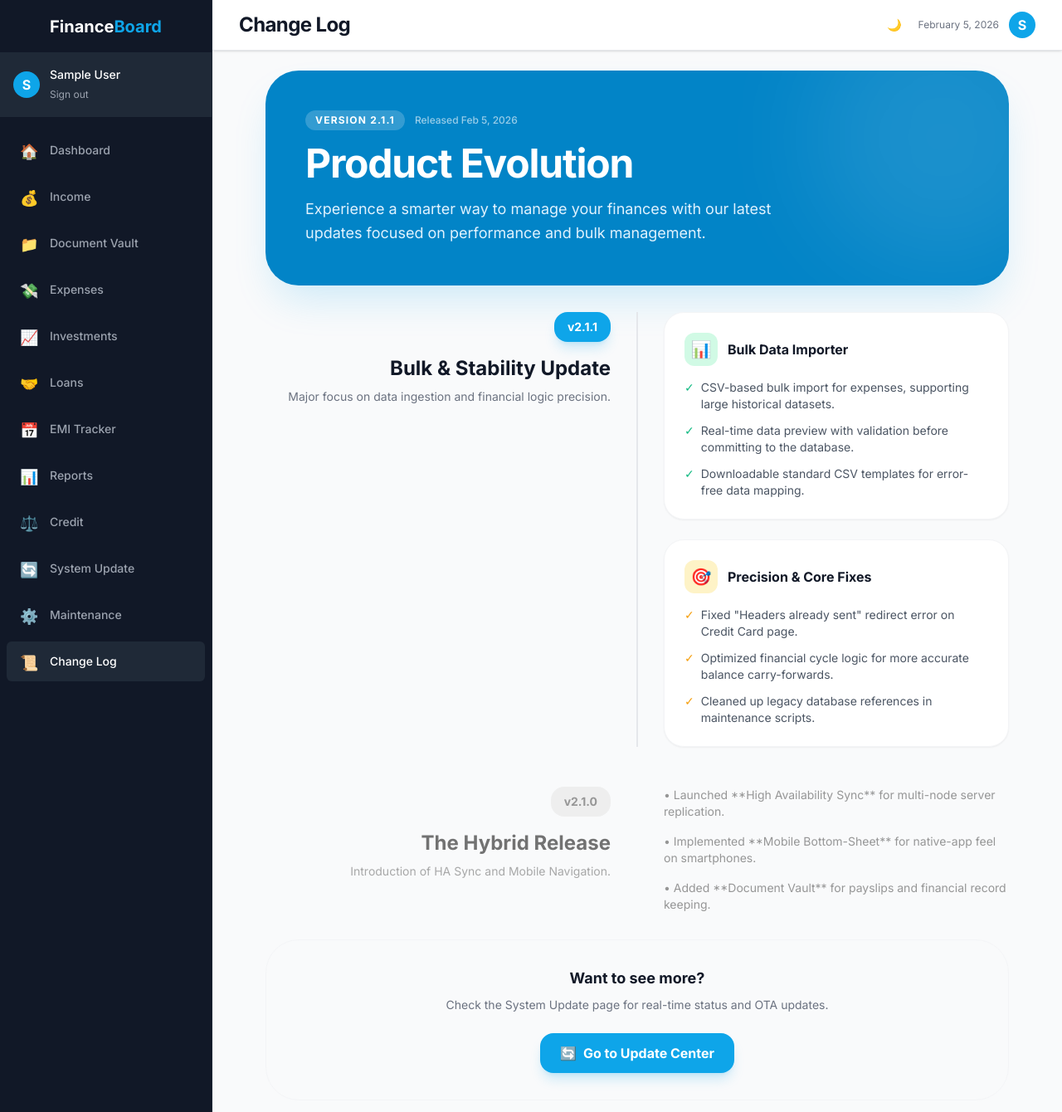
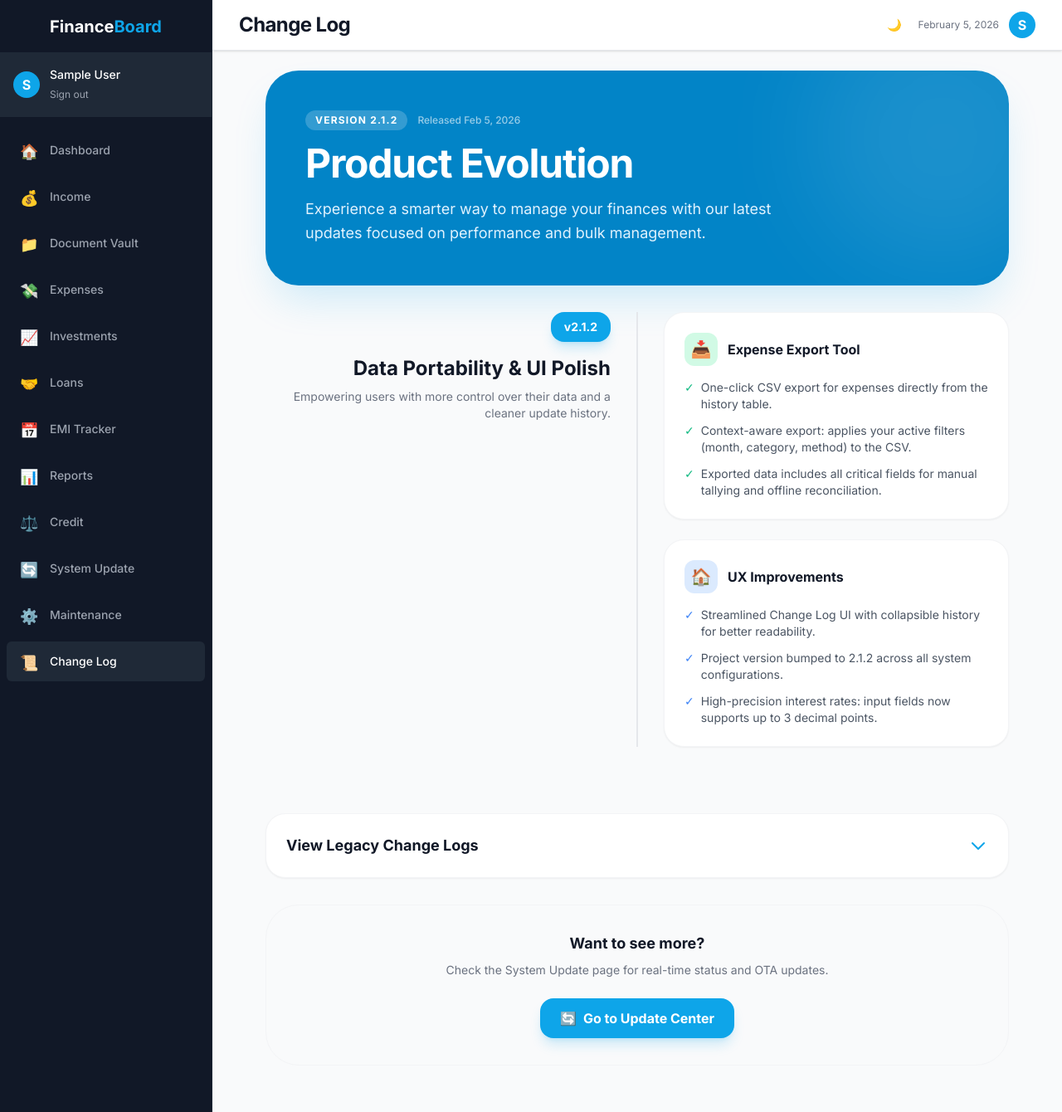
Before and after one commit to sanjaykshebbar/Personnel_Finance_Board, a PHP site: page /pages/changelog.php in a window 1280 px wide. Shown: the top 1340 px of the page at 83% size. Run offline with PHP 8.4, Linux system fonts and the light colour scheme; the visitor is signed in with stand-in values (Sample User, id 1); style sheets or scripts are compiled from the project's sources; some libraries are stand-ins or nearby versions.

Commit message:
Bump version to 2.1.2: Expense Export, Interest Precision Fix & Change Log Overhaul
- Added api/export_expenses.php for CSV data portability (filter-aware).
- Integrated 'Export CSV' button in pages/expenses.php.
- Increased interest rate precision to 3 decimal places (0.001 step) in emis, expenses, and loans pages.
- Restructured pages/changelog.php with a collapsible legacy archive.
- Updated app version to 2.1.2 in config/version.php.

```diff
--- a/config/version.php
+++ b/config/version.php
@@ -2,7 +2,7 @@
 // config/version.php
 // Version tracking for OTA updates
 
-define('APP_VERSION', '2.1.1');
+define('APP_VERSION', '2.1.2');
 define('APP_NAME', 'Finance Board');
 define('LAST_UPDATE_COMMIT', 'unknown');
 define('LAST_UPDATE_DATE', 'unknown');
--- a/pages/changelog.php
+++ b/pages/changelog.php
@@ -10,7 +10,7 @@ require_once '../includes/header.php';
     <div class="relative overflow-hidden bg-brand-600 rounded-[2.5rem] p-8 md:p-12 text-white shadow-2xl shadow-brand-500/20">
         <div class="relative z-10">
             <div class="flex items-center gap-3 mb-4">
-                <span class="px-3 py-1 bg-white/20 backdrop-blur-md rounded-full text-xs font-black uppercase tracking-widest">Version 2.1.1</span>
+                <span class="px-3 py-1 bg-white/20 backdrop-blur-md rounded-full text-xs font-black uppercase tracking-widest">Version 2.1.2</span>
                 <span class="text-white/60 text-xs font-medium">Released Feb 5, 2026</span>
             </div>
             <h1 class="text-3xl md:text-5xl font-black tracking-tight mb-4">Product Evolution</h1>
@@ -25,7 +25,7 @@ require_once '../includes/header.php';
 
     <!-- Timeline -->
     <div class="space-y-12">
-        <!-- V2.1.1 -->
+        <!-- V2.1.2 -->
         <div class="relative pl-8 md:pl-0">
             <!-- Connector Line -->
             <div class="hidden md:block absolute left-1/2 -ml-px h-full w-0.5 bg-gray-200 dark:bg-gray-800"></div>
@@ -33,51 +33,51 @@ require_once '../includes/header.php';
             <div class="md:grid md:grid-cols-2 md:gap-16 items-start">
                 <div class="md:text-right">
                     <div class="sticky top-24">
-                        <span class="inline-block px-4 py-2 bg-brand-500 text-white text-sm font-black rounded-2xl mb-4 shadow-lg shadow-brand-500/20">v2.1.1</span>
-                        <h2 class="text-2xl font-bold text-gray-900 dark:text-white mb-2">Bulk & Stability Update</h2>
-                        <p class="text-sm text-gray-500 dark:text-gray-400 mb-6 md:mb-0">Major focus on data ingestion and financial logic precision.</p>
+                        <span class="inline-block px-4 py-2 bg-brand-500 text-white text-sm font-black rounded-2xl mb-4 shadow-lg shadow-brand-500/20">v2.1.2</span>
+                        <h2 class="text-2xl font-bold text-gray-900 dark:text-white mb-2">Data Portability & UI Polish</h2>
+                        <p class="text-sm text-gray-500 dark:text-gray-400 mb-6 md:mb-0">Empowering users with more control over their data and a cleaner update history.</p>
                     </div>
                 </div>
 
                 <div class="space-y-6">
                     <div class="bg-white dark:bg-gray-800 p-6 rounded-3xl border border-gray-100 dark:border-gray-700 shadow-sm transition-all hover:shadow-md">
                         <div class="flex items-center gap-3 mb-4">
-                            <div class="h-10 w-10 bg-emerald-100 dark:bg-emerald-900/50 text-emerald-600 dark:text-emerald-400 rounded-xl flex items-center justify-center text-xl">📊</div>
-                            <h3 class="font-bold text-gray-900 dark:text-white">Bulk Data Importer</h3>
+                            <div class="h-10 w-10 bg-emerald-100 dark:bg-emerald-900/50 text-emerald-600 dark:text-emerald-400 rounded-xl flex items-center justify-center text-xl">📥</div>
+                            <h3 class="font-bold text-gray-900 dark:text-white">Expense Export Tool</h3>
                         </div>
                         <ul class="space-y-3 text-sm text-gray-600 dark:text-gray-400">
                             <li class="flex items-start gap-2">
                                 <span class="text-emerald-500">✓</span>
-                                <span>CSV-based bulk import for expenses, supporting large historical datasets.</span>
+                                <span>One-click CSV export for expenses directly from the history table.</span>
                             </li>
                             <li class="flex items-start gap-2">
                                 <span class="text-emerald-500">✓</span>
-                                <span>Real-time data preview with validation before committing to the database.</span>
+                                <span>Context-aware export: applies your active filters (month, category, method) to the CSV.</span>
                             </li>
                             <li class="flex items-start gap-2">
                                 <span class="text-emerald-500">✓</span>
-                                <span>Downloadable standard CSV templates for error-free data mapping.</span>
+                                <span>Exported data includes all critical fields for manual tallying and offline reconciliation.</span>
                             </li>
                         </ul>
                     </div>
 
                     <div class="bg-white dark:bg-gray-800 p-6 rounded-3xl border border-gray-100 dark:border-gray-700 shadow-sm transition-all hover:shadow-md">
                         <div class="flex items-center gap-3 mb-4">
-                            <div class="h-10 w-10 bg-amber-100 dark:bg-amber-900/50 text-amber-600 dark:text-amber-400 rounded-xl flex items-center justify-center text-xl">🎯</div>
-                            <h3 class="font-bold text-gray-900 dark:text-white">Precision & Core Fixes</h3>
+                            <div class="h-10 w-10 bg-blue-100 dark:bg-blue-900/50 text-blue-600 dark:text-blue-400 rounded-xl flex items-center justify-center text-xl">🏠</div>
+                            <h3 class="font-bold text-gray-900 dark:text-white">UX Improvements</h3>
                         </div>
                         <ul class="space-y-3 text-sm text-gray-600 dark:text-gray-400">
                             <li class="flex items-start gap-2">
-                                <span class="text-amber-500">✓</span>
-                                <span>Fixed "Headers already sent" redirect error on Credit Card page.</span>
+                                <span class="text-blue-500">✓</span>
+                                <span>Streamlined Change Log UI with collapsible history for better readability.</span>
                             </li>
                             <li class="flex items-start gap-2">
-                                <span class="text-amber-500">✓</span>
-                                <span>Optimized financial cycle logic for more accurate balance carry-forwards.</span>
+                                <span class="text-blue-500">✓</span>
+                                <span>Project version bumped to 2.1.2 across all system configurations.</span>
                             </li>
                             <li class="flex items-start gap-2">
-                                <span class="text-amber-500">✓</span>
-                                <span>Cleaned up legacy database references in maintenance scripts.</span>
+                                <span class="text-blue-500">✓</span>
+                                <span>High-precision interest rates: input fields now supports up to 3 decimal points.</span>
                             </li>
                         </ul>
                     </div>
@@ -85,21 +85,48 @@ require_once '../includes/header.php';
             </div>
         </div>
 
-        <!-- V2.1.0 -->
-        <div class="relative pl-8 md:pl-0 opacity-60 grayscale hover:grayscale-0 hover:opacity-100 transition-all duration-500">
+        <!-- Collapsible Older Versions -->
+        <div class="pt-8">
+            <details class="group bg-white dark:bg-gray-800/50 rounded-3xl border border-gray-100 dark:border-gray-800 overflow-hidden shadow-sm transition-all">
+                <summary class="flex items-center justify-between p-6 cursor-pointer list-none">
+                    <span class="text-lg font-bold text-gray-900 dark:text-white">View Legacy Change Logs</span>
+                    <span class="text-brand-500 transition-transform group-open:rotate-180">
+                        <svg class="w-6 h-6" fill="none" stroke="currentColor" viewBox="0 0 24 24"><path stroke-linecap="round" stroke-linejoin="round" stroke-width="2" d="M19 9l-7 7-7-7"></path></svg>
+                    </span>
+                </summary>
+
+                <div class="p-6 pt-0 space-y-12">
+                    <!-- V2.1.1 -->
+                    <div class="border-t border-gray-100 dark:border-gray-700 pt-8">
                         <div class="md:grid md:grid-cols-2 md:gap-16 items-start">
                             <div class="md:text-right">
-                    <span class="inline-block px-4 py-2 bg-gray-200 dark:bg-gray-700 text-gray-600 dark:text-gray-300 text-sm font-black rounded-2xl mb-4">v2.1.0</span>
-                    <h2 class="text-2xl font-bold text-gray-900 dark:text-white mb-2">The Hybrid Release</h2>
-                    <p class="text-sm text-gray-500 dark:text-gray-400">Introduction of HA Sync and Mobile Navigation.</p>
+                                <span class="inline-block px-4 py-2 bg-gray-100 dark:bg-gray-700 text-gray-600 dark:text-gray-300 text-sm font-black rounded-2xl mb-4">v2.1.1</span>
+                                <h2 class="text-2xl font-bold text-gray-900 dark:text-white mb-2">Bulk & Stability Update</h2>
+                            </div>
+                            <div class="space-y-4 text-sm text-gray-600 dark:text-gray-400">
+                                <p>• Launched **Bulk Data Importer** for large historical CSV datasets.</p>
+                                <p>• Fixed "Headers already sent" redirect error on Credit Card page.</p>
+                                <p>• Optimized financial cycle logic for balance carry-forwards.</p>
+                            </div>
+                        </div>
                     </div>
 
+                    <!-- V2.1.0 -->
+                    <div class="border-t border-gray-100 dark:border-gray-700 pt-8 opacity-60">
+                        <div class="md:grid md:grid-cols-2 md:gap-16 items-start">
+                            <div class="md:text-right">
+                                <span class="inline-block px-4 py-2 bg-gray-100 dark:bg-gray-700 text-gray-600 dark:text-gray-300 text-sm font-black rounded-2xl mb-4">v2.1.0</span>
+                                <h2 class="text-2xl font-bold text-gray-900 dark:text-white mb-2">The Hybrid Release</h2>
+                            </div>
                             <div class="space-y-4 text-sm text-gray-600 dark:text-gray-400">
                                 <p>• Launched **High Availability Sync** for multi-node server replication.</p>
                                 <p>• Implemented **Mobile Bottom-Sheet** for native-app feel on smartphones.</p>
-                    <p>• Added **Document Vault** for payslips and financial record keeping.</p>
+                                <p>• Added **Document Vault** for payslips and records.</p>
                             </div>
                         </div>
+                    </div>
+                </div>
+            </details>
         </div>
     </div>
 
--- a/pages/emis.php
+++ b/pages/emis.php
@@ -290,7 +290,7 @@ function closePayModal() {
                 </div>
                 <div>
                     <label class="block text-xs font-bold text-gray-700 uppercase">Interest Rate (% p.a)</label>
-                    <input type="number" step="0.1" name="interest_rate" value="15" required class="w-full border p-2 rounded">
+                    <input type="number" step="0.001" name="interest_rate" value="15" required class="w-full border p-2 rounded">
                 </div>
             </div>
             <div>
--- a/pages/loans.php
+++ b/pages/loans.php
@@ -314,7 +314,7 @@ foreach($loans as $l) {
                     </div>
                     <div>
                         <label class="block text-[10px] font-black text-brand-600 uppercase tracking-widest mb-2">Annual Int. (%)</label>
-                        <input type="number" step="0.01" name="interest_rate" id="loanInterest" placeholder="0.00" class="w-full bg-white dark:bg-gray-900 border-none rounded-xl p-3 text-sm font-bold focus:ring-2 focus:ring-brand-500 dark:text-white">
+                        <input type="number" step="0.001" name="interest_rate" id="loanInterest" placeholder="0.00" class="w-full bg-white dark:bg-gray-900 border-none rounded-xl p-3 text-sm font-bold focus:ring-2 focus:ring-brand-500 dark:text-white">
                     </div>
                     <div>
                         <label class="block text-[10px] font-black text-brand-600 uppercase tracking-widest mb-2">Computed EMI</label>
```
Also changed, not shown: api/export_expenses.php (added, +59 -0 lines), pages/expenses.php (+10 -4 lines). Lines whose indentation alone changed are shown as unchanged.
